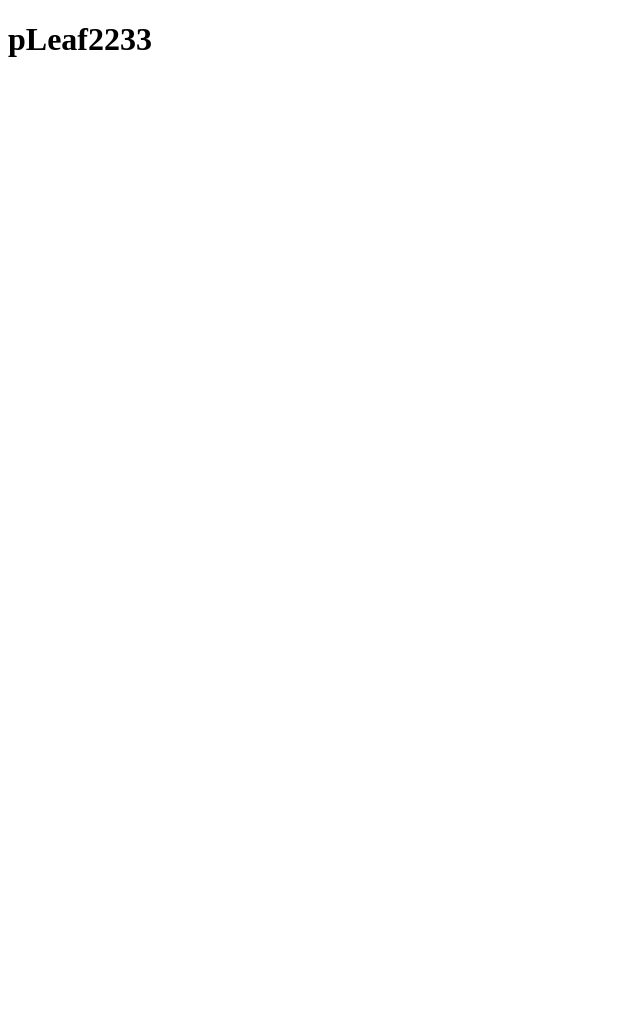
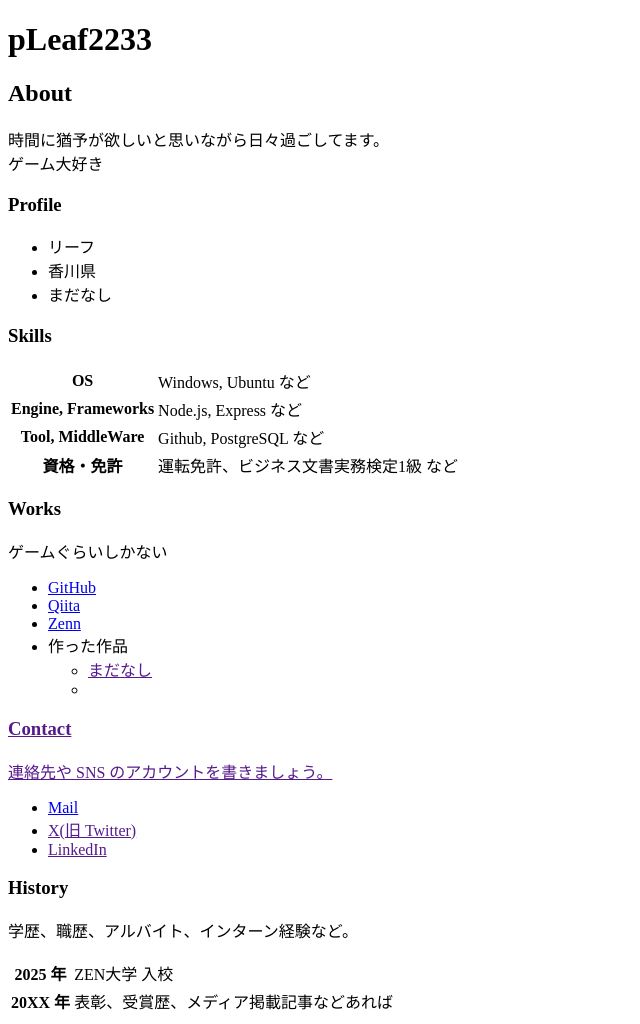
Before and after one commit to pLeaf2233/GitHub-pLeaf2233.github.io, a plain HTML site: page index.html in a window 1280 px wide. Shown: the whole page, without its empty margins (0-640 px from the left). Before the commit the page ends 800 px from the top, so only its background shows below. Drawn offline with Linux system fonts and the light colour scheme.

Commit message:
Update index.html

```diff
--- a/index.html
+++ b/index.html
@@ -7,5 +7,75 @@
   </head>
   <body>
     <h1>pLeaf2233</h1>
+
+
+    <h2>About</h2>
+    <p>
+      時間に猶予が欲しいと思いながら日々過ごしてます。<br>
+      ゲーム大好き
+    </p>
+
+    <h3>Profile</h3>
+    <ul>
+      <li>リーフ</li>
+      <li>香川県</li>
+      <li>まだなし</li>
+    </ul>
+
+    <h3>Skills</h3>
+    <table>
+      <tr>
+        <th>OS</th>
+        <td>Windows, Ubuntu など</td>
+      </tr>
+      <tr>
+        <th>Engine, Frameworks</th>
+        <td>Node.js, Express など</td>
+      </tr>
+      <tr>
+        <th>Tool, MiddleWare</th>
+        <td>Github, PostgreSQL など</td>
+      </tr>
+      <tr>
+        <th>資格・免許</th>
+        <td>運転免許、ビジネス文書実務検定1級 など</td>
+      </tr>
+    </table>
+
+    <h3>Works</h3>
+    <p>ゲームぐらいしかない</p>
+    <ul>
+      <li><a href="https://github.com/">GitHub</a></li>
+      <li><a href="https://qiita.com/">Qiita</a></li>
+      <li><a href="https://zenn.dev/">Zenn</a></li>
+      <li>
+        作った作品
+        <ul>
+          <li><a href="">まだなし</a></li>
+          <li><a href=""</a></li>
+        </ul>
+      </li>
+    </ul>
+
+    <h3>Contact</h3>
+    <p>連絡先や SNS のアカウントを書きましょう。</p>
+    <ul>
+      <li><a href="https://www.google.com/support/accounts/bin/answer.py?answer=181692">Mail</a></li>
+      <li><a href="">X(旧 Twitter)</a></li>
+      <li><a href="">LinkedIn</a></li>
+    </ul>
+
+    <h3>History</h3>
+    <p>学歴、職歴、アルバイト、インターン経験など。</p>
+    <table>
+      <tr>
+        <th>2025 年</th>
+        <td>ZEN大学 <a href=""></a> 入校</td>
+      </tr>
+      <tr>
+        <th>20XX 年</th>
+        <td>表彰、受賞歴、メディア掲載記事などあれば</td>
+      </tr>
+    </table>
   </body>
 </html>
```
